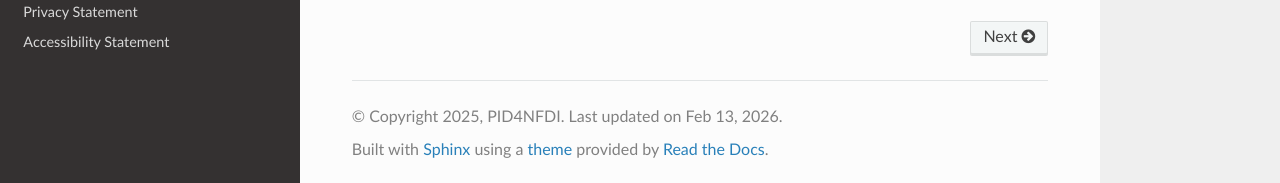
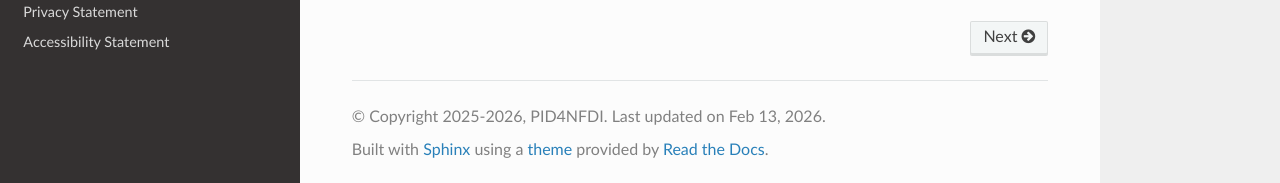
Before and after one commit to stephw-tib/pid4nfdi-training, a Sphinx documentation site: the page built from docs/source/index.rst, in a window 1280 px wide and 900 px high, scrolled down 574 px. Shown: the part 714-897 px from the top of the window. Built offline with Sphinx 7.4.7 and the Read the Docs theme 3.1.0, drawn with Linux system fonts in a browser that asks for light colours; pages that are not in the unit, such as notebooks, are missing from menus.

Commit message:
Update conf.py - Copyright year extended to 2026
Signed-off-by: kahlertt <166626523+kahlertt@users.noreply.github.com>

```diff
--- a/docs/source/conf.py
+++ b/docs/source/conf.py
@@ -3,7 +3,7 @@
 # -- Project information
 
 project = 'PID4NFDI Cookbook'
-copyright = '2025, PID4NFDI'
+copyright = '2025-2026, PID4NFDI'
 author = 'PID4NFDI'
 
 release = '0.1'
```
